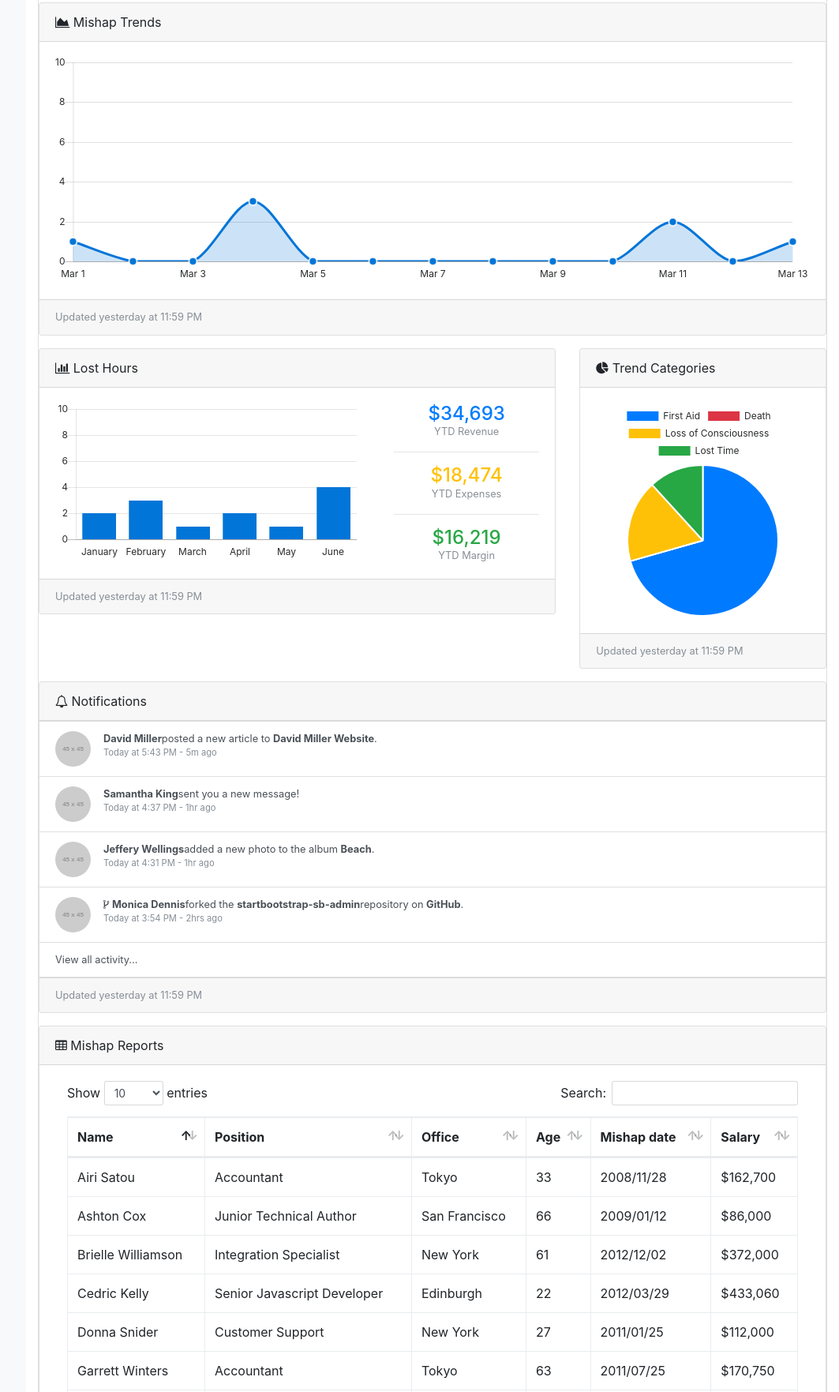
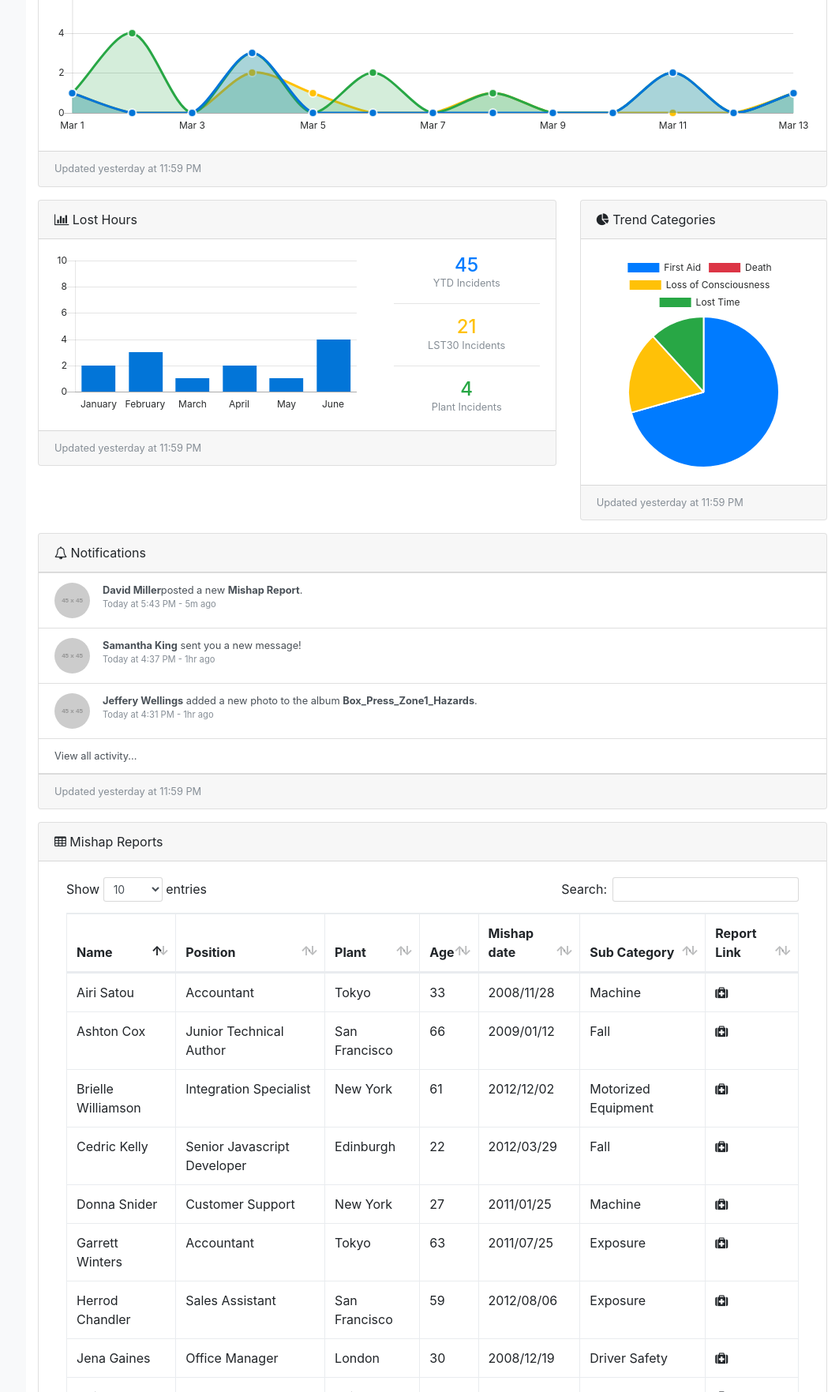
Before and after one commit to ChristopherPineda/LifeSaver, a website with bundled scripts: page index.html in a window 1280 px wide. Shown: the part 1037-2800 px from the top of the page at 79% size, without its empty margins (217-1280 px from the left). Built offline with nearby package versions, Linux system fonts and the light colour scheme; placeholder pictures from the web are drawn by us.

Commit message:
Data Inputs
Fixed line chart, bar chart, mishap report table

```diff
--- a/index.html
+++ b/index.html
@@ -21,38 +21,40 @@
   div.zoneHolder {
       position: relative;
       width: 100%;
+      height: 400px;
       border: 3px solid #000000;
       z-index: 5;
   }
   div.zoneBase {
-
+    position: relative;
       width: 100%;
+      height: 100%;
 
   }
   div.Zone1 {
       position: absolute;
-      top: 84px;
+      top: 34px;
       left: 71px;
-      width: 400px;
-      height: 200px;
+      width: 25%;
+      height: 25%;
       border: 1px solid #FFFFFF;
       z-index: -1;
   }
   div.Zone2 {
       position: absolute;
       top: 63px;
-      left: 1061px;
-      width: 400px;
-      height: 200px;
+      right: 80px;
+      width: 25%;
+      height: 25%;
       border: 1px solid #FFFFFF;
       z-index: -1;
   }
   div.Zone3 {
       position: absolute;
-      top: 344px;
-      left: 543px;
-      width: 400px;
-      height: 200px;
+      top: 244px;
+      left: 10px;
+      width: 25%;
+      height: 25%;
       border: 1px solid #FFFFFF;
       z-index: -1;
   }
@@ -104,37 +106,29 @@
         <li class="nav-item" data-toggle="tooltip" data-placement="right" title="LIFE (Life-Changing Injury and Fatality Elimination) Links">
           <a class="nav-link nav-link-collapse collapsed" data-toggle="collapse" href="#collapseExamplePages" data-parent="#exampleAccordion">
             <i class="fa fa-fw fa-file"></i>
-            <span class="nav-link-text">Example Pages</span>
+            <span class="nav-link-text">Blank Reports</span>
           </a>
           <ul class="sidenav-second-level collapse" id="collapseExamplePages">
             <li>
-              <a href="login.html">Login Page</a>
+              <a href="#">Mishap Report</a>
             </li>
-            <li>
-              <a href="register.html">Registration Page</a>
-            </li>
-            <li>
-              <a href="forgot-password.html">Forgot Password Page</a>
-            </li>
-            <li>
-              <a href="blank.html">Blank Page</a>
-            </li>
+
           </ul>
         </li>
         <li class="nav-item" data-toggle="tooltip" data-placement="right" title="Menu Levels">
           <a class="nav-link nav-link-collapse collapsed" data-toggle="collapse" href="#collapseMulti" data-parent="#exampleAccordion">
             <i class="fa fa-fw fa-sitemap"></i>
-            <span class="nav-link-text">Work Areas</span>
+            <span class="nav-link-text">L.I.F.E. Life-Changing Injury and Fatality Elimination) Links</span>
           </a>
           <ul class="sidenav-second-level collapse" id="collapseMulti">
             <li>
-              <a href="#">Second Level Item</a>
+              <a href="http://www.internationalpaper.com/apps/sustainabilityreport2013/manufacturing/life-program.html">IP's LIFE Program</a>
             </li>
             <li>
-              <a href="#">Second Level Item</a>
+              <a href="http://www.internationalpaper.com/apps/sustainabilityreport2013/manufacturing/employee-health-and-safet.html">Employee Health and Safety</a>
             </li>
             <li>
-              <a href="#">Second Level Item</a>
+              <a href="http://www.internationalpaper.com/apps/sustainabilityreport2013/about-our-company/letter-from-our-chairman-and-ceo.html">CEO Safety Policy</a>
             </li>
           </ul>
         </li>
@@ -322,11 +316,10 @@
                 <button onclick="Zone3Toggle()">Zone3</button>
 
                 <div class="zoneHolder img-responsive">
-                  <div id="Zone1" class="Zone1"></div>
-                  <div id="Zone2" class="Zone2"></div>
-                  <div id="Zone3" class="Zone3"></div>
-                  <div id="ZoneBase" class="ZoneBase"><img src="BG_ZONE1550x600.png" class="img-responsive"/></div
-                </div>
+                  <div id="Zone1" class="Zone1"><img src="Z1.png" style="width:100%; height:100%;"/></div>
+                  <div id="Zone2" class="Zone2"><img src="Z2.png" style="width:100%; height:100%;"/></div>
+                  <div id="Zone3" class="Zone3"><img src="Z3.png" style="width:100%; height:100%;"/></div>
+                    </div>
             </div>
             <div class="card-footer small text-muted">Updated yesterday at 11:59 PM</div>
         </div>
@@ -350,14 +343,14 @@
                   <canvas id="myBarChart" width="100" height="50"></canvas>
                 </div>
                 <div class="col-sm-4 text-center my-auto">
-                  <div class="h4 mb-0 text-primary">$34,693</div>
-                  <div class="small text-muted">YTD Revenue</div>
+                  <div class="h4 mb-0 text-primary">45</div>
+                  <div class="small text-muted">YTD Incidents</div>
                   <hr>
-                  <div class="h4 mb-0 text-warning">$18,474</div>
-                  <div class="small text-muted">YTD Expenses</div>
+                  <div class="h4 mb-0 text-warning">21</div>
+                  <div class="small text-muted">LST30 Incidents</div>
                   <hr>
-                  <div class="h4 mb-0 text-success">$16,219</div>
-                  <div class="small text-muted">YTD Margin</div>
+                  <div class="h4 mb-0 text-success">4</div>
+                  <div class="small text-muted">Plant Incidents</div>
                 </div>
               </div>
             </div>
@@ -389,8 +382,8 @@
                 <div class="media">
                   <img class="d-flex mr-3 rounded-circle" src="http://placehold.it/45x45" alt="">
                   <div class="media-body">
-                    <strong>David Miller</strong>posted a new article to
-                    <strong>David Miller Website</strong>.
+                    <strong>David Miller</strong>posted a new
+                    <strong>Mishap Report</strong>.
                     <div class="text-muted smaller">Today at 5:43 PM - 5m ago</div>
                   </div>
                 </div>
@@ -399,7 +392,7 @@
                 <div class="media">
                   <img class="d-flex mr-3 rounded-circle" src="http://placehold.it/45x45" alt="">
                   <div class="media-body">
-                    <strong>Samantha King</strong>sent you a new message!
+                    <strong>Samantha King</strong> sent you a new message!
                     <div class="text-muted smaller">Today at 4:37 PM - 1hr ago</div>
                   </div>
                 </div>
@@ -408,24 +401,13 @@
                 <div class="media">
                   <img class="d-flex mr-3 rounded-circle" src="http://placehold.it/45x45" alt="">
                   <div class="media-body">
-                    <strong>Jeffery Wellings</strong>added a new photo to the album
-                    <strong>Beach</strong>.
+                    <strong>Jeffery Wellings</strong> added a new photo to the album
+                    <strong>Box_Press_Zone1_Hazards</strong>.
                     <div class="text-muted smaller">Today at 4:31 PM - 1hr ago</div>
                   </div>
                 </div>
               </a>
-              <a class="list-group-item list-group-item-action" href="#">
-                <div class="media">
-                  <img class="d-flex mr-3 rounded-circle" src="http://placehold.it/45x45" alt="">
-                  <div class="media-body">
-                    <i class="fa fa-code-fork"></i>
-                    <strong>Monica Dennis</strong>forked the
-                    <strong>startbootstrap-sb-admin</strong>repository on
-                    <strong>GitHub</strong>.
-                    <div class="text-muted smaller">Today at 3:54 PM - 2hrs ago</div>
-                  </div>
-                </div>
-              </a>
+
               <a class="list-group-item list-group-item-action" href="#">View all activity...</a>
             </div>
             <div class="card-footer small text-muted">Updated yesterday at 11:59 PM</div>
@@ -446,20 +428,22 @@
                     <tr>
                         <th>Name</th>
                         <th>Position</th>
-                        <th>Office</th>
+                        <th>Plant</th>
                         <th>Age</th>
                         <th>Mishap date</th>
-                        <th>Salary</th>
+                        <th>Sub Category</th>
+                        <th>Report Link</th>
                     </tr>
                 </thead>
                 <tfoot>
                     <tr>
-                        <th>Name</th>
-                        <th>Position</th>
-                        <th>Office</th>
-                        <th>Age</th>
-                        <th>Start date</th>
-                        <th>Salary</th>
+                      <th>Name</th>
+                      <th>Position</th>
+                      <th>Plant</th>
+                      <th>Age</th>
+                      <th>Mishap date</th>
+                      <th>Sub Category</th>
+                      <th>Report Link</th>
                     </tr>
                 </tfoot>
                 <tbody>
@@ -469,7 +453,8 @@
                         <td>Edinburgh</td>
                         <td>61</td>
                         <td>2011/04/25</td>
-                        <td>$320,800</td>
+                        <td>Driver Safety</td>
+                        <td><i class="fa fa-medkit fa-medkit"></i></td>
                     </tr>
                     <tr>
                         <td>Garrett Winters</td>
@@ -477,7 +462,8 @@
                         <td>Tokyo</td>
                         <td>63</td>
                         <td>2011/07/25</td>
-                        <td>$170,750</td>
+                        <td>Exposure</td>
+                        <td><i class="fa fa-medkit fa-medkit"></i></td>
                     </tr>
                     <tr>
                         <td>Ashton Cox</td>
@@ -485,7 +471,8 @@
                         <td>San Francisco</td>
                         <td>66</td>
                         <td>2009/01/12</td>
-                        <td>$86,000</td>
+                        <td>Fall</td>
+                        <td><i class="fa fa-medkit fa-medkit"></i></td>
                     </tr>
                     <tr>
                         <td>Cedric Kelly</td>
@@ -493,7 +480,8 @@
                         <td>Edinburgh</td>
                         <td>22</td>
                         <td>2012/03/29</td>
-                        <td>$433,060</td>
+                        <td>Fall</td>
+                        <td><i class="fa fa-medkit fa-medkit"></i></td>
                     </tr>
                     <tr>
                         <td>Airi Satou</td>
@@ -501,7 +489,8 @@
                         <td>Tokyo</td>
                         <td>33</td>
                         <td>2008/11/28</td>
-                        <td>$162,700</td>
+                        <td>Machine</td>
+                        <td><i class="fa fa-medkit fa-medkit"></i></td>
                     </tr>
                     <tr>
                         <td>Brielle Williamson</td>
@@ -509,7 +498,8 @@
                         <td>New York</td>
                         <td>61</td>
                         <td>2012/12/02</td>
-                        <td>$372,000</td>
+                        <td>Motorized Equipment</td>
+                        <td><i class="fa fa-medkit fa-medkit"></i></td>
                     </tr>
                     <tr>
                         <td>Herrod Chandler</td>
@@ -517,7 +507,8 @@
                         <td>San Francisco</td>
                         <td>59</td>
                         <td>2012/08/06</td>
-                        <td>$137,500</td>
+                        <td>Exposure</td>
+                        <td><i class="fa fa-medkit fa-medkit"></i></td>
                     </tr>
                     <tr>
                         <td>Rhona Davidson</td>
@@ -525,7 +516,8 @@
                         <td>Tokyo</td>
                         <td>55</td>
                         <td>2010/10/14</td>
-                        <td>$327,900</td>
+                        <td>Driver Safety</td>
+                        <td><i class="fa fa-medkit fa-medkit"></i></td>
                     </tr>
                     <tr>
                         <td>Sonya Frost</td>
@@ -533,7 +525,8 @@
                         <td>Edinburgh</td>
                         <td>23</td>
                         <td>2008/12/13</td>
-                        <td>$103,600</td>
+                        <td>Driver Safety</td>
+                        <td><i class="fa fa-medkit fa-medkit"></i></td>
                     </tr>
                     <tr>
                         <td>Jena Gaines</td>
@@ -541,7 +534,8 @@
                         <td>London</td>
                         <td>30</td>
                         <td>2008/12/19</td>
-                        <td>$90,560</td>
+                        <td>Driver Safety</td>
+                        <td><i class="fa fa-medkit fa-medkit"></i></td>
                     </tr>
                     <tr>
                         <td>Quinn Flynn</td>
@@ -549,7 +543,8 @@
                         <td>Edinburgh</td>
                         <td>22</td>
                         <td>2013/03/03</td>
-                        <td>$342,000</td>
+                        <td>Exposure</td>
+                        <td><i class="fa fa-medkit fa-medkit"></i></td>
                     </tr>
                     <tr>
                         <td>Donna Snider</td>
@@ -557,7 +552,8 @@
                         <td>New York</td>
                         <td>27</td>
                         <td>2011/01/25</td>
-                        <td>$112,000</td>
+                        <td>Machine</td>
+                        <td><i class="fa fa-medkit fa-medkit"></i></td>
                     </tr>
                 </tbody>
             </table>
--- a/js/sb-admin-charts.js
+++ b/js/sb-admin-charts.js
@@ -21,6 +21,32 @@ var myLineChart = new Chart(ctx, {
       pointHitRadius: 20,
       pointBorderWidth: 2,
       data: [1, 0, 0, 3, 0, 0, 0, 0, 0, 0, 2, 0, 1],
+    },{
+      label: "Lost Time",
+      lineTension: 0.3,
+      backgroundColor: "rgba(40,167,69,0.2)",
+      borderColor: "rgba(40,167,69,1)",
+      pointRadius: 5,
+      pointBackgroundColor: "rgba(40,167,69,1)",
+      pointBorderColor: "rgba(255,255,255,0.8)",
+      pointHoverRadius: 5,
+      pointHoverBackgroundColor: "rgba(40,167,69,1)",
+      pointHitRadius: 20,
+      pointBorderWidth: 2,
+      data: [1, 4, 0, 3, 0, 2, 0, 1, 0, 0, 2, 0, 1],
+    },{
+      label: "Loss of Consciousness",
+      lineTension: 0.3,
+      backgroundColor: "rgba(40,167,69,0.2)",
+      borderColor: "rgba(255,193,7,1)",
+      pointRadius: 5,
+      pointBackgroundColor: "rgba(255,193,7,1)",
+      pointBorderColor: "rgba(255,255,255,0.8)",
+      pointHoverRadius: 5,
+      pointHoverBackgroundColor: "rgba(255,193,7,1)",
+      pointHitRadius: 20,
+      pointBorderWidth: 2,
+      data: [1, 0, 0, 2, 1, 0, 0, 1, 0, 0, 0, 0, 1],
     }],
   },
   options: {
```
